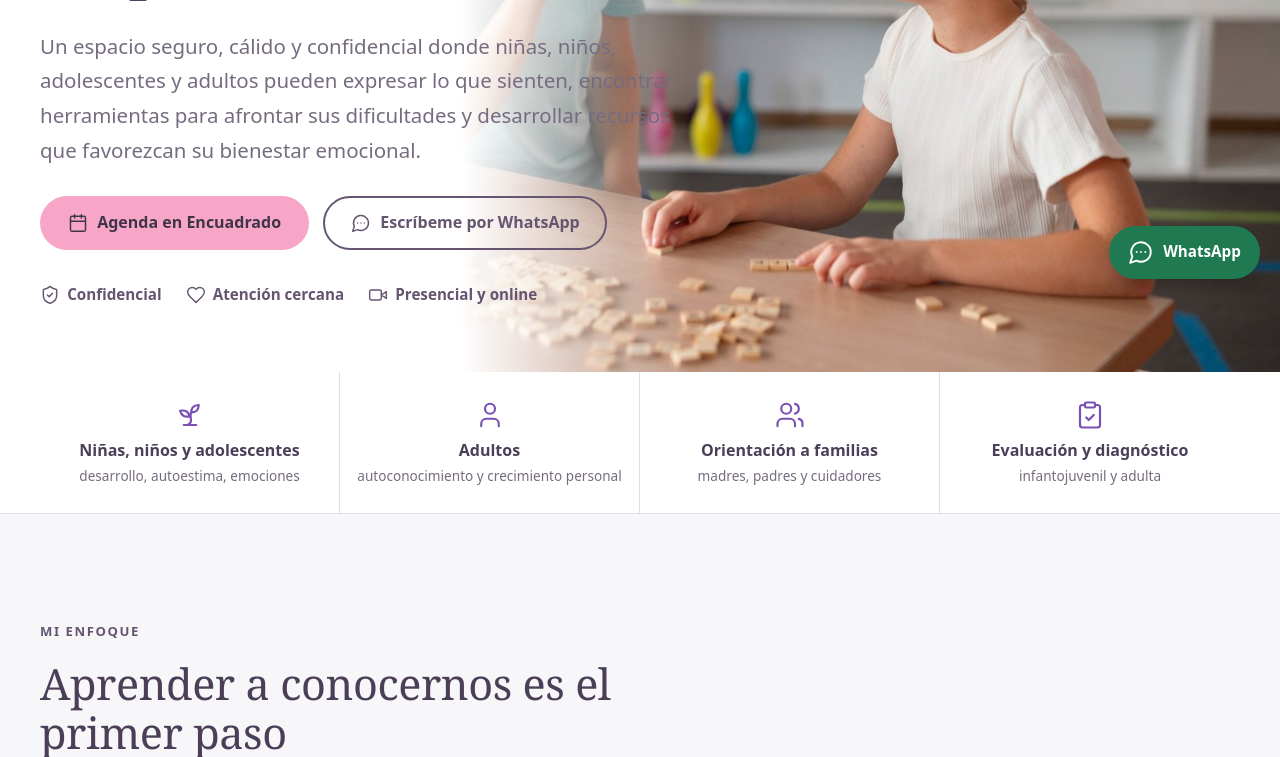
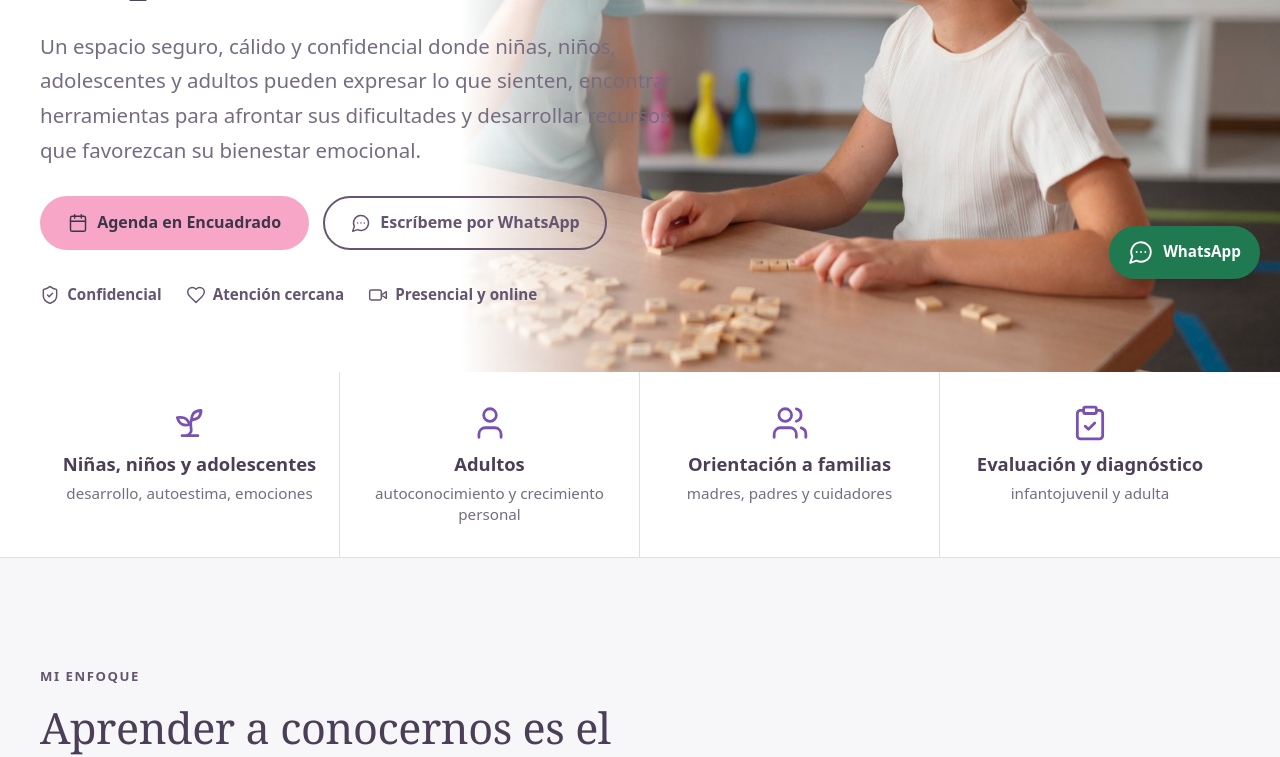
Before and after one commit to codigoraul/psiconido.cl, an Astro site: page / in a window 1280 px wide. Shown: the part 501-1258 px from the top of the page. Built offline with nearby package versions, Linux system fonts and the light colour scheme; Astro itself is replaced by a stand-in of ours.

Commit message:
Inicio: letra e iconos más grandes en la franja de servicios
Co-Authored-By: Claude Opus 5.5 <noreply@anthropic.com>
Claude-Session: https://claude.ai/code/session_01CqLjp3B9ubfaXecZVynFm2

```diff
--- a/src/pages/index.astro
+++ b/src/pages/index.astro
@@ -61,7 +61,7 @@ const colega = team.find((m) => m.slug === 'fernando-palma')!;
       {
         areas.map((a) => (
           <a class="strip__item" href={withBase('/areas-de-atencion/')}>
-            <span class="strip__icon"><Icon name={a.icon} size={30} /></span>
+            <span class="strip__icon"><Icon name={a.icon} size={38} /></span>
             <strong>{a.title}</strong>
             <small>{hints[a.slug]}</small>
           </a>
@@ -204,8 +204,8 @@ const colega = team.find((m) => m.slug === 'fernando-palma')!;
     display: flex;
     flex-direction: column;
     align-items: center;
-    gap: 0.35rem;
-    padding: 1.75rem 1rem;
+    gap: 0.4rem;
+    padding: 2rem 1.25rem;
     text-align: center;
     text-decoration: none;
     color: var(--ink);
@@ -224,12 +224,12 @@ const colega = team.find((m) => m.slug === 'fernando-palma')!;
     margin-bottom: 0.25rem;
   }
   .strip__item strong {
-    font-size: 1rem;
+    font-size: 1.15rem;
     line-height: 1.3;
     color: var(--navy-900);
   }
   .strip__item small {
-    font-size: 0.85rem;
+    font-size: 0.95rem;
     line-height: 1.4;
     color: var(--muted);
   }
```
